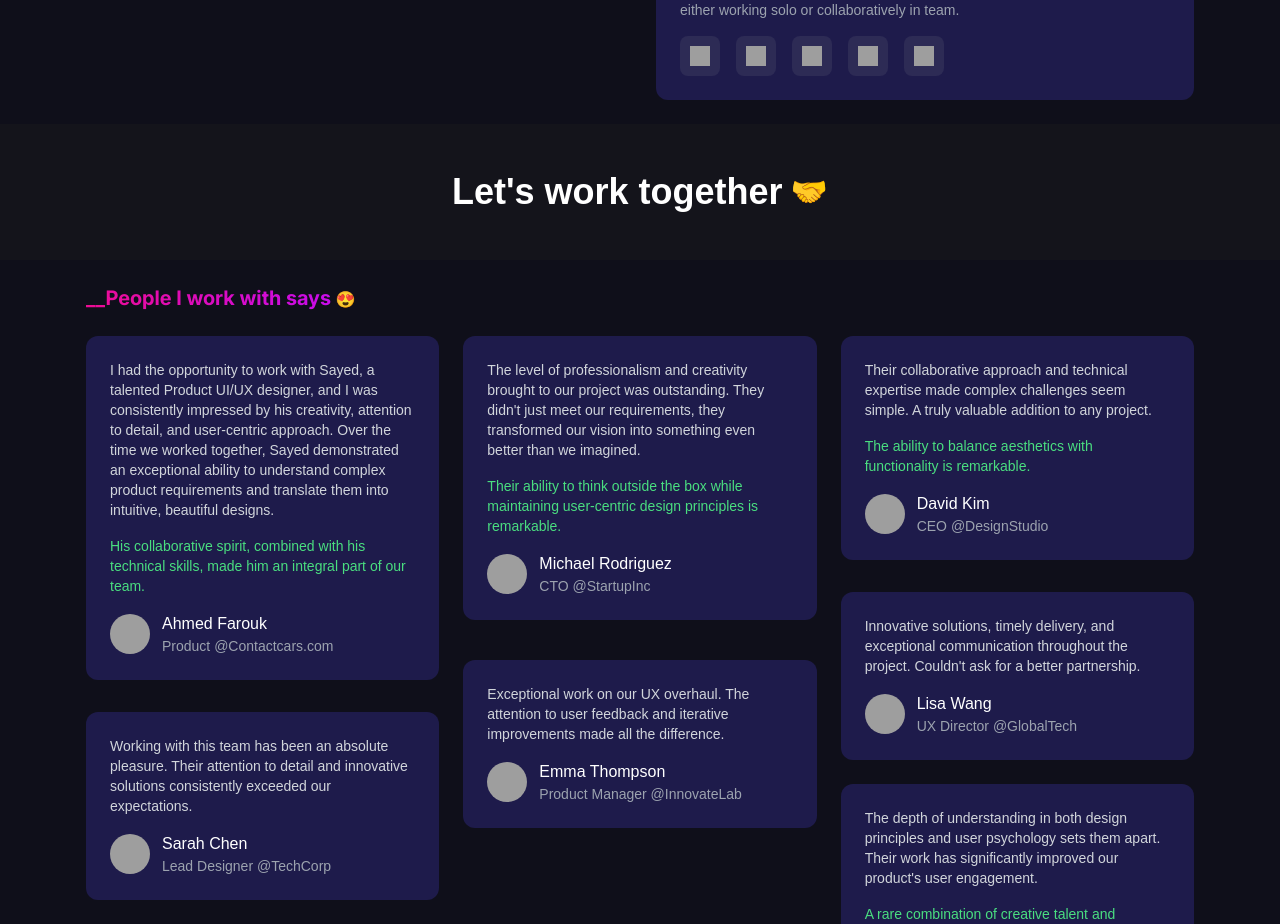
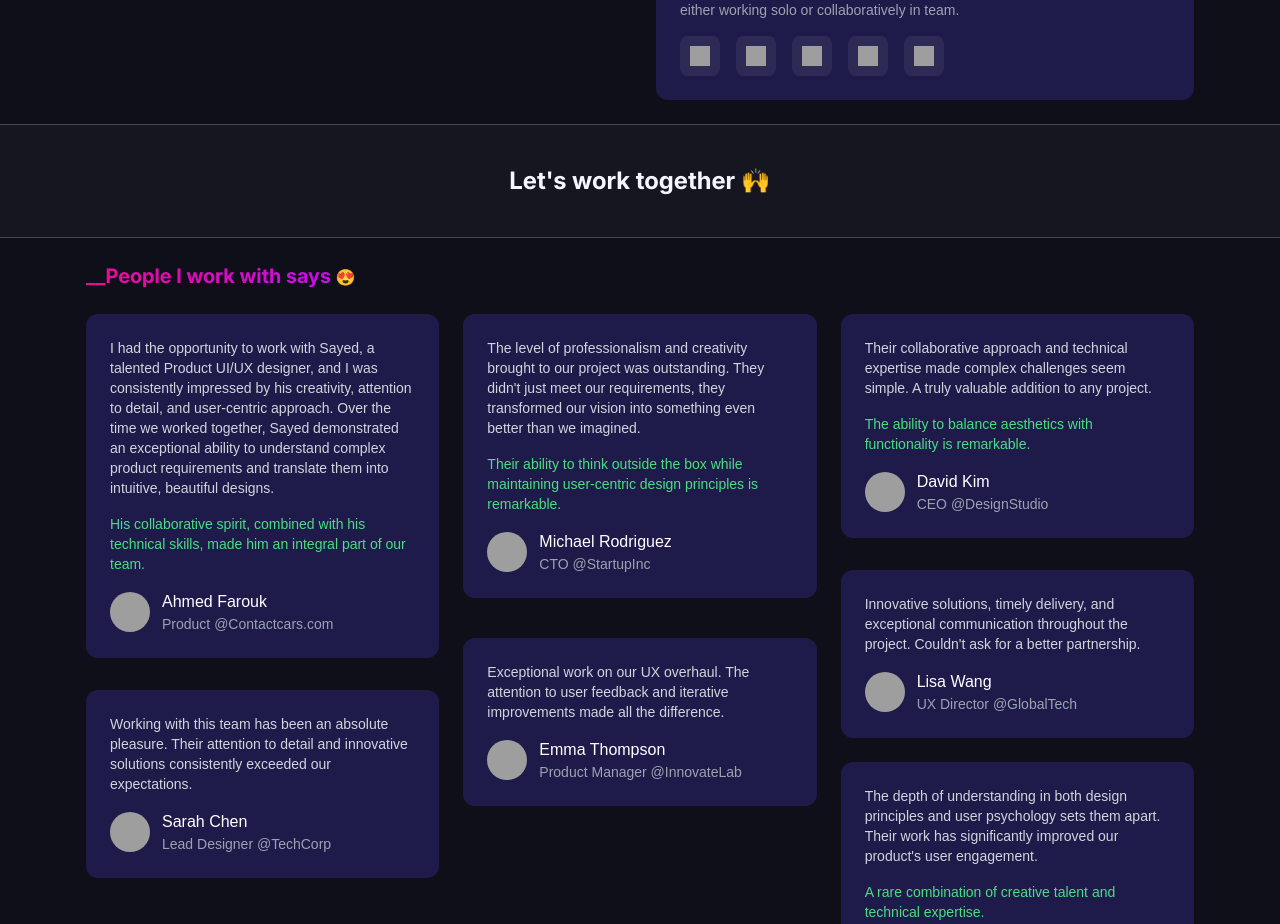
Before and after one commit to hussienkamalelden/SayedPortfolio, a Next.js app: page / in a window 1280 px wide. Shown: the part 3020-3944 px from the top of the page. Built offline with nearby package versions, Linux system fonts and the light colour scheme; grey boxes are pictures that could not be loaded.

Commit message:
work together

```diff
--- a/src/components/home/WorkTogether.jsx
+++ b/src/components/home/WorkTogether.jsx
@@ -1,12 +1,9 @@
 export default function WorkTogether() {
   return (
-    <section className="bg-[#14141b] py-12 px-4">
-      <div className="max-w-6xl mx-auto">
-        <h2 className="text-3xl md:text-4xl font-bold text-white text-center flex items-center justify-center gap-2">
-          Let's work together
-          <span role="img" aria-label="handshake" className="text-3xl">
-            🤝
-          </span>
+    <section className="bg-[#15161f] py-10 px-4 border-t-[1px] border-b-[1px] border-[#444655] hover:bg-gradient-to-r hover:from-[#ED0C93] hover:to-[#C80CED] ">
+      <div className="mx-auto">
+        <h2 className="text-2xl  font-[font-b] text-[#F6F6FE] text-center ">
+          Let's work together 🙌
         </h2>
       </div>
     </section>
```
